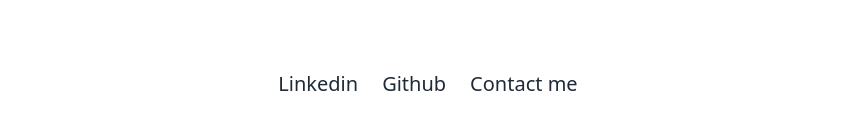
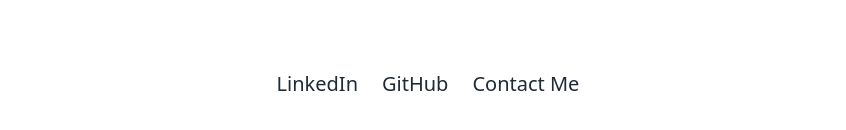
Before and after one commit to lermyferrer/portfolio-web, a Vue app: page / in a window 1280 px wide. Shown: the part 562-692 px from the top of the page, without its empty margins (212-1058 px from the left). Built offline with nearby package versions, Linux system fonts and the light colour scheme.

Commit message:
ajuste textos

```diff
--- a/src/components/Footer.vue
+++ b/src/components/Footer.vue
@@ -7,14 +7,14 @@
         <a
           href="https://www.linkedin.com/in/lermyferrer"
           class="container-footer__ul-li"
-          >Linkedin</a
+          >LinkedIn</a
         >
       </li>
       <li>
         <a
           href="https://github.com/lermyferrer"
           class="container-footer__ul-li"
-          >Github</a
+          >GitHub</a
         >
       </li>
       <li class="socials-link">
@@ -22,7 +22,7 @@
           class="hover:underline text-xl"
           href="mailto:lermy.ferrer@gmail.com"
           title="Contact me at"
-          >Contact me</a
+          >Contact Me</a
         >
       </li>
     </ul>
```
